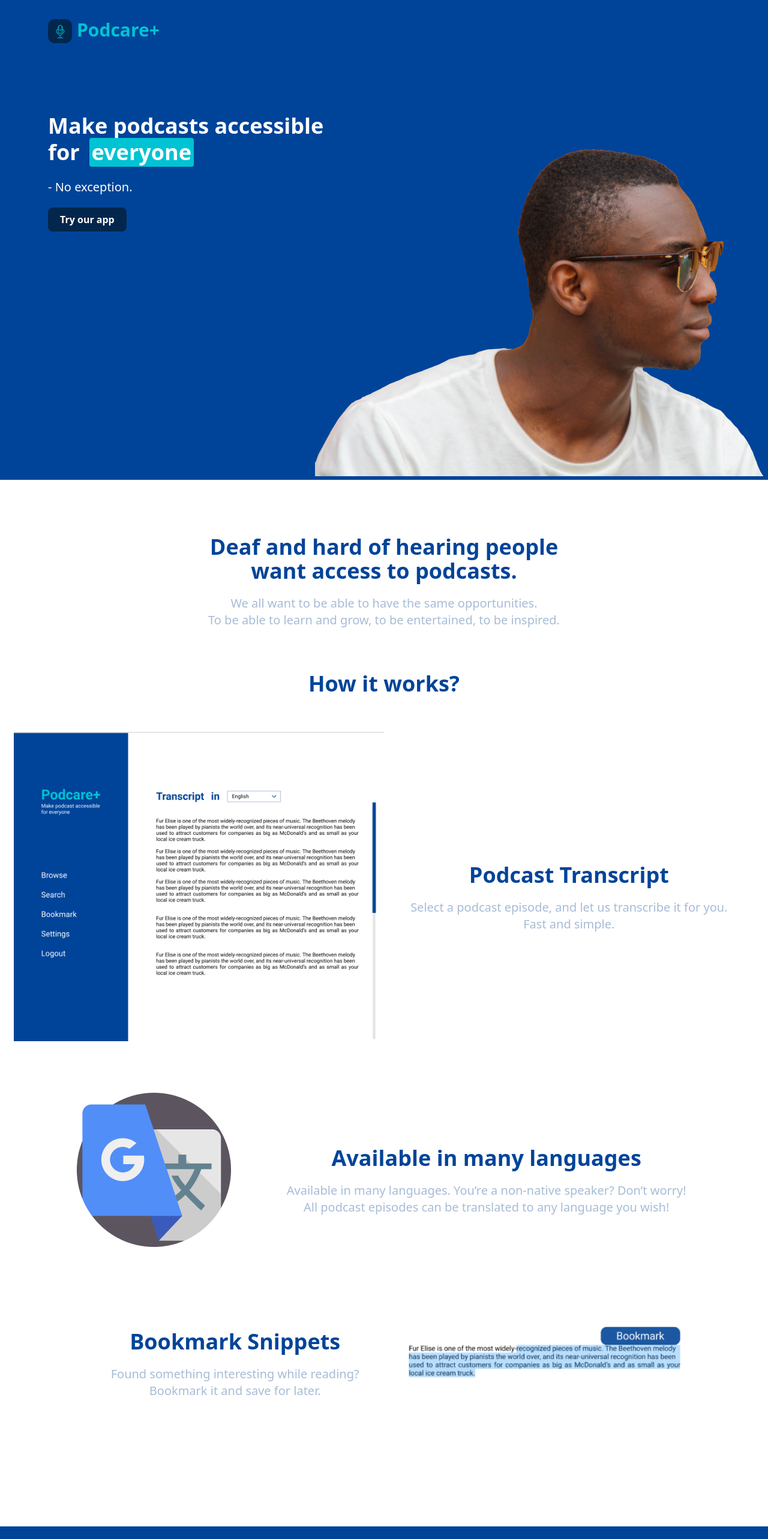
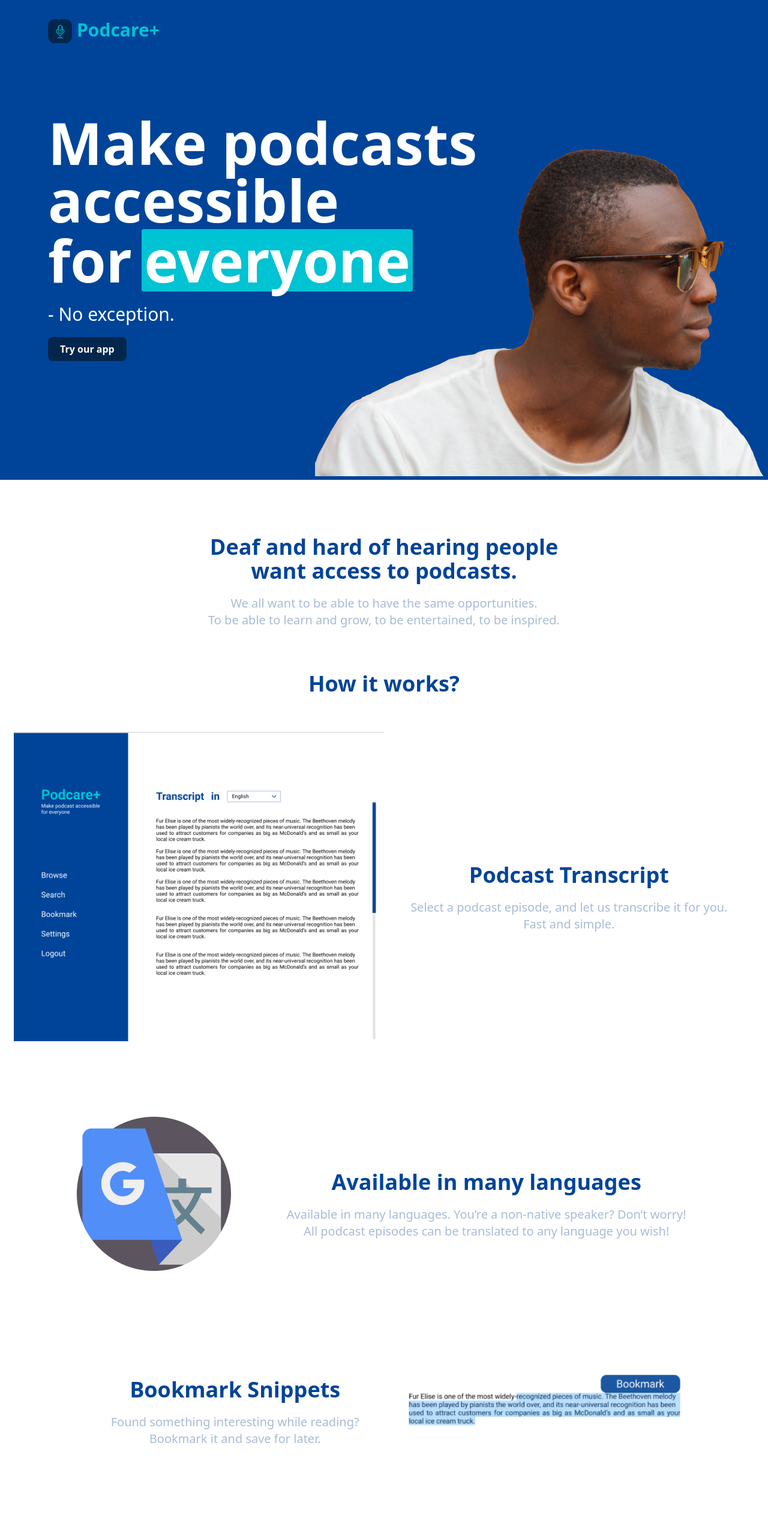
Before and after one commit to aryanvichare/podcast, a Next.js app: page / in a window 1280 px wide. Shown: the top 2566 px of the page at 60% size. Built offline with nearby package versions, Linux system fonts and the light colour scheme; no server answers; what @tailwindcss/typography would draw is missing.

Commit message:
visual changes

```diff
--- a/pages/index.js
+++ b/pages/index.js
@@ -36,14 +36,14 @@ export default function Home() {
         {/* splash */}
         <div className="flex flex-row pl-20 my-20">
           <div className="flex-row">
-            <p className="text-4xl font-bold text-white inline pr-4">
+            <p className="text-8xl font-bold text-white inline pr-4">
               Make podcasts accessible <br />
               for
             </p>
-            <p className="text-4xl font-bold text-white bg-highlight rounded  inline-block p-1">
+            <p className="text-8xl font-bold text-white bg-highlight rounded  inline-block p-1">
               everyone
             </p>
-            <p className="text-xl text-white my-5">- No exception.</p>
+            <p className="text-3xl text-white my-5">- No exception.</p>
             <button
               onClick={() => setShowSignIn(true)}
               className="bg-secondary font-bold inline-block rounded-lg text-white px-5 py-2 cursor-pointer mb-20"
@@ -86,7 +86,7 @@ export default function Home() {
           </div>
         </div>
         {/* Translate section */}
-        <div className="m-10 w-4/5 flex flex-row items-center justify-center">
+        <div className="m-10 mt-20 w-4/5 flex flex-row items-center justify-center">
           <div className="w-1/3">
             <Image src={Translate} alt="Translation" />
           </div>
@@ -102,7 +102,7 @@ export default function Home() {
           </div>
         </div>
         {/* Bookmark section */}
-        <div className="m-10 w-4/5 flex flex-row items-center justify-center mb-48">
+        <div className="m-10 mt-20 w-4/5 flex flex-row items-center justify-center mb-48">
           <div className="">
             <h1 className="text-4xl font-bold text-primary px-2 py-3 w-auto mt-10 mb-2 text-center">
               Bookmark Snippets
```
